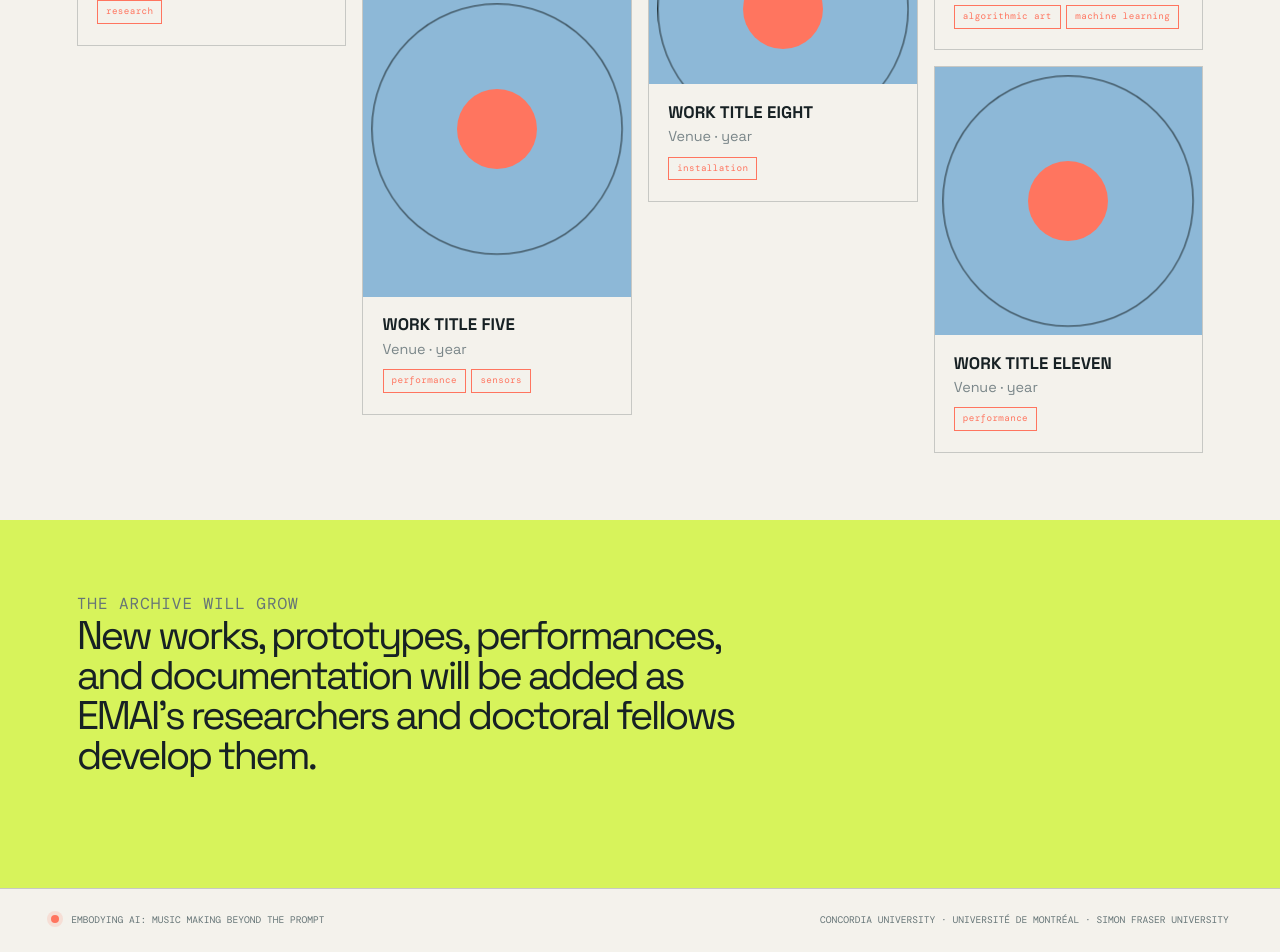
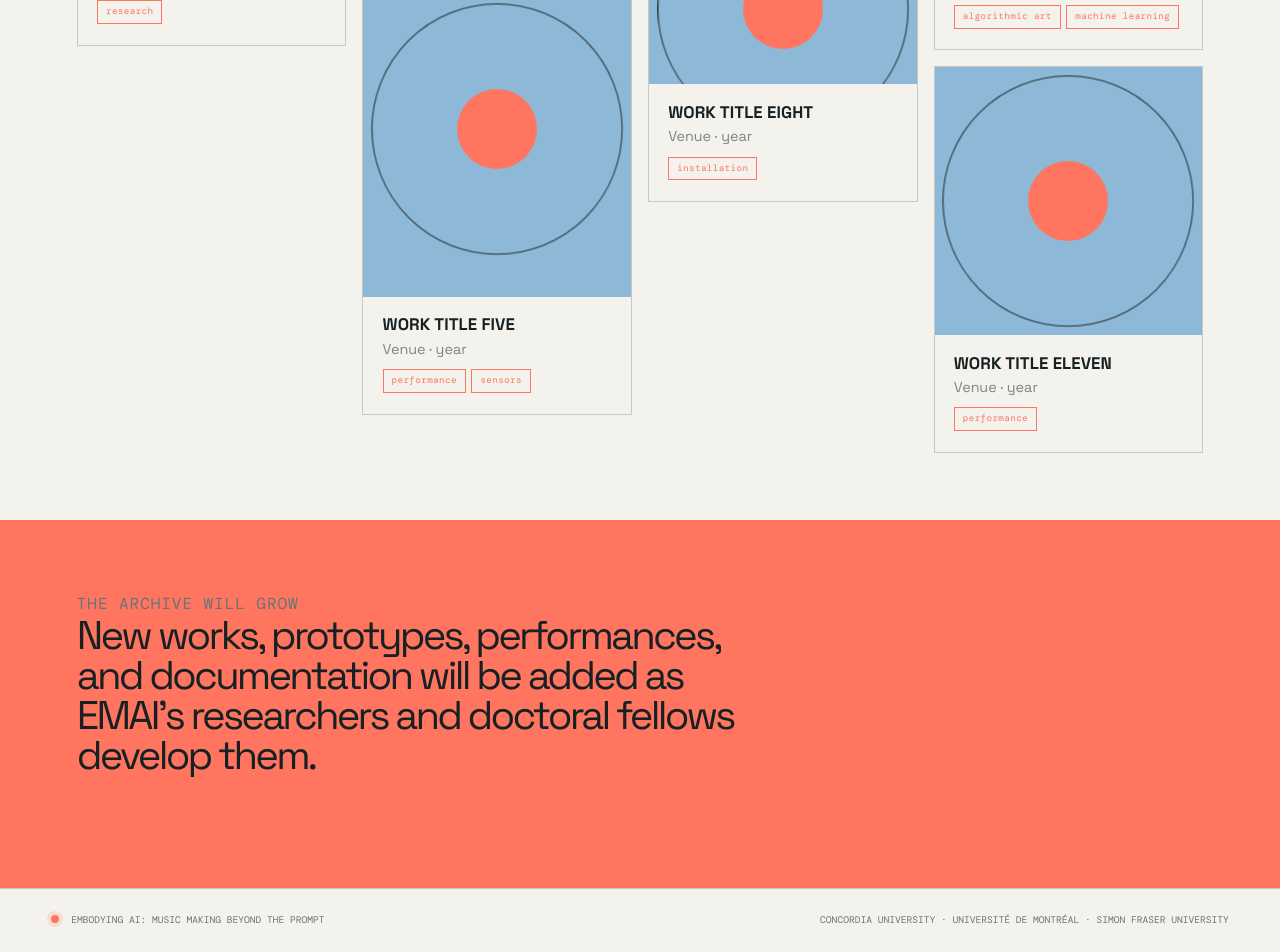
Before and after one commit to emai-ca/emai-ca.github.io, a Jekyll site: the page built from works.md, in a window 1280 px wide. Shown: the part 1584-2536 px from the top of the page. Built offline with Jekyll 4.4.1, drawn with Linux system fonts in a browser that asks for light colours.

Commit message:
Turn the archive band coral on Creative Works
The acid is now carried by the toolbar box at the top of the page, so
the closing band takes coral instead.

Co-Authored-By: Claude Opus 5 <noreply@anthropic.com>

```diff
--- a/assets/css/overrides.css
+++ b/assets/css/overrides.css
@@ -1724,3 +1724,9 @@ body[data-page="works"] .archive-toolbar {
   align-items: center;
   min-height: 7.2rem;
 }
+
+/* "The archive will grow" band in coral rather than acid — the acid is now
+   spent on the toolbar box at the top of this page. */
+body[data-page="works"] .works-note {
+  background: var(--coral);
+}
```
